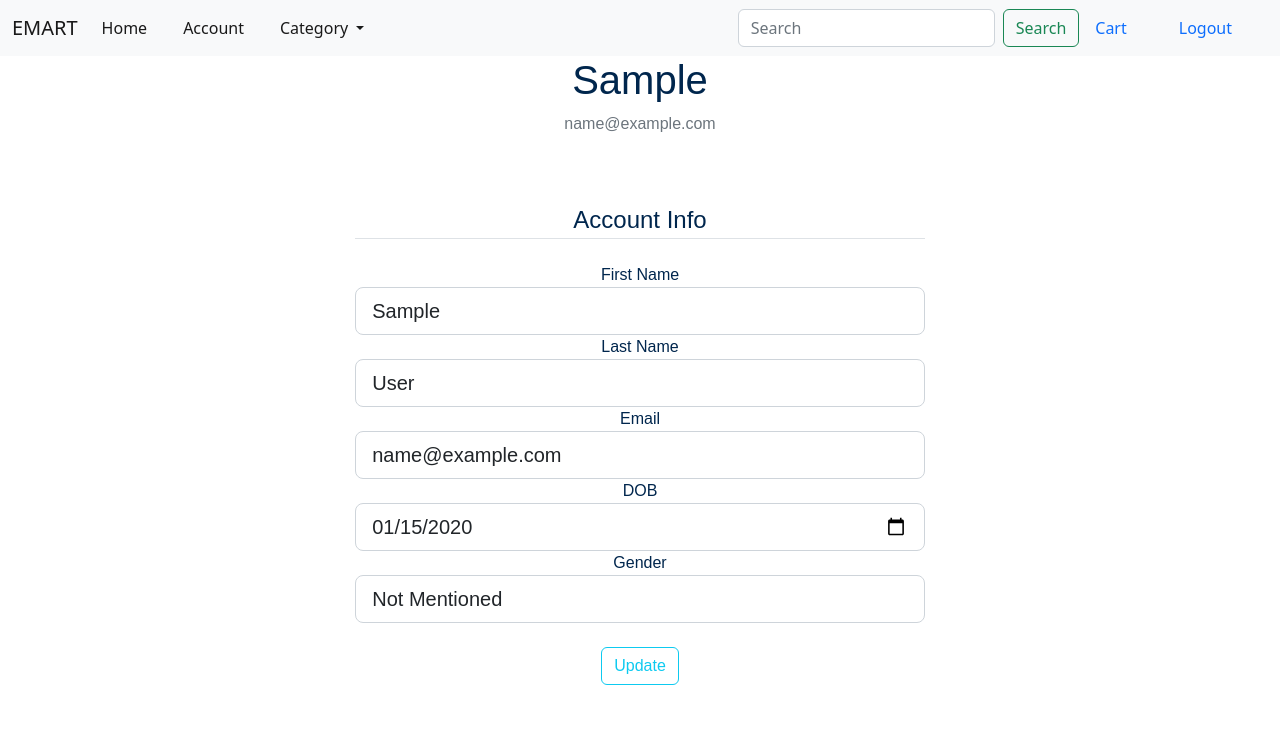
After one commit to DevKag/ecommerce_project, a Flask app: page /account in a window 1280 px wide. The commit adds this page. Shown: the top 734 px of the page. Run offline with Flask 2, Linux system fonts and the light colour scheme; a user stored in the database is signed in; tables that the repository leaves empty hold one stand-in row (values such as "Sample post"); some libraries are stand-ins or nearby versions.

```diff
--- a/ecommerceapp/__init__.py
+++ b/ecommerceapp/__init__.py
@@ -1,6 +1,7 @@
 """Initialize E-Commerce app."""
 import os
 from flask import Flask
+from flask_mail import Mail
 from flask_sqlalchemy import SQLAlchemy
 from flask_migrate import Migrate
 from flask_login.login_manager import LoginManager
@@ -8,6 +9,7 @@ from flask_login.login_manager import LoginManager
 db = SQLAlchemy()
 login_manager = LoginManager()
 migrate = Migrate()
+mail = Mail()
 
 def create_app():
     """Construct the core application."""
@@ -15,6 +17,7 @@ def create_app():
     app.config.from_object("config.Config")
     db.init_app(app)
     migrate.init_app(app, db)
+    mail.init_app(app)
 
     login_manager.login_view="login"
     login_manager.login_message_category="info"
--- a/ecommerceapp/forms.py
+++ b/ecommerceapp/forms.py
@@ -8,7 +8,7 @@ from wtforms.validators import DataRequired, Length, Email, EqualTo, ValidationE
 from ecommerceapp.model import User
 
 UserType = [('customer','Customer'),('admin', 'Admin'),('shopuser','ShopUser')]
-Gender   = [('male', 'Male'), ('female', 'Female'), ('NA','Not Mentioned')]
+Gender   = [('NA','Not Mentioned'), ('male', 'Male'), ('female', 'Female')]
 
 class RegistrationForm(FlaskForm):
     firstname        = StringField('First Name',validators=[DataRequired(), Length(min=2, max=20)])
@@ -33,3 +33,26 @@ class LoginForm(FlaskForm):
     password = PasswordField('Password', validators=[DataRequired()])
     remember = BooleanField('Remember Me')
     submit   = SubmitField('Sign in')
+
+class EmailForm(FlaskForm):
+    email   = StringField('Email', validators=[DataRequired(), Email()])
+    submit  = SubmitField('Submit Email')
+
+class PasswordForm(FlaskForm):
+    password         = PasswordField('Password', validators=[DataRequired()])
+    confirm_password = PasswordField('Confirm Password',validators=[DataRequired(), EqualTo('password')])
+    submit           = SubmitField('Submit Password')
+
+class UpdateAccountForm(FlaskForm):
+    firstname = StringField('First Name',validators=[DataRequired(), Length(min=2, max=20)])
+    lastname  = StringField('Last Name',validators=[DataRequired(), Length(min=2, max=20)])
+    email     = StringField('Email',validators=[DataRequired(), Email()])
+    dob       = DateField('DOB', validators=[DataRequired()])
+    gender    = SelectField('Gender', choices=Gender)
+    submit    = SubmitField('Update')
+
+    def validate_email(self, email):
+        if email.data != current_user.email:
+            user = User.query.filter_by(email=email.data).first()
+            if user:
+                raise ValidationError('That email is taken. Please choose a different one.')
--- a/ecommerceapp/model.py
+++ b/ecommerceapp/model.py
@@ -12,9 +12,9 @@ class UserType(enum.Enum):
     customer = "Customer"
 
 class Gender(enum.Enum):
+    NA     = "Not mentioned"
     male   = "Male"
     female = "Female"
-    NA     = "Not mentioned"
 
 @login_manager.user_loader
 def load_user(user_id):
@@ -34,4 +34,4 @@ class User(db.Model,UserMixin):
     confirmed_on = db.Column(db.DateTime, nullable=True)
 
     def __repr__(self):
-        return f"Username is {self.username}"
+        return f"Username is {self.firstname}"
--- a/ecommerceapp/routes.py
+++ b/ecommerceapp/routes.py
@@ -1,11 +1,13 @@
+from os import abort
 from flask import render_template, url_for, make_response, redirect, request, flash
 from flask import current_app as app
 from datetime import datetime
+from flask_login import current_user, login_user, logout_user, login_required
 from ecommerceapp import db
-from ecommerceapp.forms import RegistrationForm, LoginForm
-from flask_login import current_user, login_user, logout_user, login_required
+from ecommerceapp.forms import RegistrationForm, LoginForm, EmailForm, PasswordForm, UpdateAccountForm
 from ecommerceapp.model import User
 from ecommerceapp.token import generate_confirmation_token, confirm_token
+from ecommerceapp.email import send_email
 
 @app.route('/home')
 @app.route('/')
@@ -18,15 +20,21 @@ def register():
         return redirect(url_for('home'))
     form = RegistrationForm()
     if form.validate_on_submit():
-        print(form.dob.data)
         user = User(lastname=form.lastname.data,firstname=form.firstname.data, dob=form.dob.data,
                     address=form.address.data, email=form.email.data, password=form.password.data,
                     confirmed=False)
         db.session.add(user)
         db.session.commit()
+
         token = generate_confirmation_token(user.email)
-        flash('Your account has been created!', 'success')
-        return redirect(url_for('login'))
+
+        confirm_url = url_for('confirm_email', token=token, _external=True)
+        html = render_template('activate.html', confirm_url=confirm_url)
+        subject = "Please confirm your email"
+        send_email(user.email, subject, html)
+
+        flash('A confirmation email has been sent via email.', 'success')
+        return redirect(url_for("home"))
     return render_template('register.html', title='Register', form=form)
 
 
@@ -38,9 +46,13 @@ def login():
     if form.validate_on_submit():
         user = User.query.filter_by(email=form.email.data).first()
         if user and form.password.data:
-            login_user(user, remember=form.remember.data)
-            flash('Login Successful!', 'success')
-            return redirect(url_for('home'))
+            if user.confirmed:
+                login_user(user, remember=form.remember.data)
+                flash('Login Successful!', 'success')
+                return redirect(url_for('home'))
+            else:
+                flash('Please confirmed your account by clicking link send on your mail', 'danger')
+                return render_template('login.html', title='Login', form=form)
         else:
             flash('Login Unsuccessful. Please check username and password', 'danger')
     return render_template('login.html', title='Login', form=form)
@@ -49,4 +61,89 @@ def login():
 def logout():
     logout_user()
     flash('Logout Successful', 'success')
-    return render_template('logout.html')
+    return redirect(url_for('login'))
+
+@app.route('/confirm/<token>')
+def confirm_email(token):
+    try:
+        email = confirm_token(token)
+    except:
+        flash('The confirmation link is invalid or has expired.', 'danger')
+    user = User.query.filter_by(email=email).first_or_404()
+    if user.confirmed:
+        flash('Account already confirmed. Please login.', 'success')
+    else:
+        user.confirmed = True
+        user.confirmed_on = datetime.now()
+        db.session.add(user)
+        db.session.commit()
+        flash('You have confirmed your account. Thanks!', 'success')
+    return redirect(url_for('home'))
+
+@app.route('/reset', methods=["GET", "POST"])
+def reset():
+    form = EmailForm()
+
+    if form.validate_on_submit():
+        user = User.query.filter_by(email=form.email.data).first_or_404()
+
+        subject = "Password reset requested"
+        token = generate_confirmation_token(form.email.data)
+
+        recover_url = url_for(
+            'reset_with_token',
+            token=token,
+            _external=True)
+
+        html = render_template(
+            'recover.html',
+            recover_url=recover_url)
+
+        # Let's assume that send_email was defined in myapp/util.py
+        send_email(user.email, subject, html)
+
+        return redirect(url_for('home'))
+    return render_template('reset.html', form=form)
+
+
+@app.route('/reset/<token>', methods=["GET", "POST"])
+def reset_with_token(token):
+    try:
+        email = confirm_token(token)
+    except:
+        abort(404)
+
+    form = PasswordForm()
+
+    if form.validate_on_submit():
+        user = User.query.filter_by(email=email).first_or_404()
+
+        user.password = form.password.data
+        db.session.add(user)
+        db.session.commit()
+
+        return redirect(url_for('login'))
+
+    return render_template('reset_with_token.html', form=form, token=token)
+
+@app.route("/account", methods=['GET', 'POST'])
+@login_required
+def account():
+    form = UpdateAccountForm()
+    if form.validate_on_submit():
+        current_user.lastname = form.lastname.data
+        current_user.firstname = form.firstname.data
+        current_user.email = form.email.data
+        current_user.dob = form.dob.data
+        current_user.gender =  form.gender.data
+        db.session.commit()
+        flash('Your account has been updated!', 'success')
+        return redirect(url_for('account'))
+    elif request.method == 'GET':
+        form.lastname.data = current_user.lastname
+        form.firstname.data = current_user.firstname
+        form.email.data = current_user.email
+        form.dob.data = current_user.dob
+        form.gender.data = current_user.gender
+    return render_template('account.html', title='Account',
+                           form=form)
--- /dev/null
+++ b/ecommerceapp/templates/account.html
@@ -0,0 +1,88 @@
+{% extends 'base.html' %}
+{% block content %}
+      <div class="media">
+        <div class="media-body">
+          <h2 class="account-heading">{{ current_user.firstname }}</h2>
+          <p class="text-secondary">{{ current_user.email }}</p>
+        </div>
+      </div>
+        <form method="POST" action="" enctype="multipart/form-data" class="form">
+            {{ form.hidden_tag() }}
+            <fieldset class="form-group">
+                <legend class="border-bottom mb-4">Account Info</legend>
+                <div class="form-group">
+                    {{ form.firstname.label(class="form-control-label") }}
+
+                    {% if form.firstname.errors %}
+                        {{ form.firstname(class="form-control form-control-lg is-invalid") }}
+                        <div class="invalid-feedback">
+                            {% for error in form.firstname.errors %}
+                                <span>{{ error }}</span>
+                            {% endfor %}
+                        </div>
+                    {% else %}
+                        {{ form.firstname(class="form-control form-control-lg") }}
+                    {% endif %}
+                </div>
+                <div class="form-group">
+                    {{ form.lastname.label(class="form-control-label") }}
+
+                    {% if form.lastname.errors %}
+                        {{ form.lastname(class="form-control form-control-lg is-invalid") }}
+                        <div class="invalid-feedback">
+                            {% for error in form.lastname.errors %}
+                                <span>{{ error }}</span>
+                            {% endfor %}
+                        </div>
+                    {% else %}
+                        {{ form.lastname(class="form-control form-control-lg") }}
+                    {% endif %}
+                </div>
+                <div class="form-group">
+                    {{ form.email.label(class="form-control-label") }}
+                    {% if form.email.errors %}
+                        {{ form.email(class="form-control form-control-lg is-invalid") }}
+                        <div class="invalid-feedback">
+                            {% for error in form.email.errors %}
+                                <span>{{ error }}</span>
+                            {% endfor %}
+                        </div>
+                    {% else %}
+                        {{ form.email(class="form-control form-control-lg") }}
+                    {% endif %}
+                </div>
+                <div class="form-group">
+                    {{ form.dob.label(class="form-control-label") }}
+                    {% if form.dob.errors %}
+                        {{ form.dob(class="form-control form-control-lg is-invalid") }}
+                        <div class="invalid-feedback">
+                            {% for error in form.dob.errors %}
+                                <span>{{ error }}</span>
+                            {% endfor %}
+                        </div>
+                    {% else %}
+                        {{ form.dob(class="form-control form-control-lg") }}
+                    {% endif %}
+                </div>
+
+                <div class="form-group" >
+                    {{ form.gender.label(class="form-control-label") }}
+                    {% if form.gender.errors %}
+                        {{ form.gender(class="form-control form-control-lg is-invalid") }}
+                        <div class="invalid-feedback">
+                            {% for error in form.gender.errors %}
+                                <span>{{ error }}</span>
+                            {% endfor %}
+                        </div>
+                    {% else %}
+                        {{ form.gender(class="form-control form-control-lg")}}
+                    {% endif %}
+                </div>
+                <br>
+            </fieldset>
+            <div class="form-group">
+                {{ form.submit(class="btn btn-outline-info") }}
+            </div>
+        </form>
+
+{% endblock content %}
--- /dev/null
+++ b/ecommerceapp/templates/activate.html
@@ -0,0 +1,4 @@
+<p>Welcome! Thanks for signing up. Please follow this link to activate your account:</p>
+<p><a href="{{ confirm_url }}">{{ confirm_url }}</a></p>
+<br>
+<p>Cheers!</p>
--- a/ecommerceapp/templates/base.html
+++ b/ecommerceapp/templates/base.html
@@ -25,7 +25,7 @@
                 <a class="nav-link active" aria-current="page" href="{{ url_for('home')}}">Home</a>
               </li>
               <li class="nav-item">
-                <a class="nav-link active" href="#">Account</a>
+                <a class="nav-link active" href="{{url_for('account')}}">Account</a>
               </li>
               <li class="nav-item dropdown">
                 <a class="nav-link active dropdown-toggle" href="#" id="navbarDropdown" role="button" data-bs-toggle="dropdown" aria-expanded="false">
@@ -49,7 +49,7 @@
               <li class="nav-item">
                 <a class="nav-link" href="#">Cart</a>
               </li>
-              {% if current_user.is_authenticated %}
+              {% if current_user.is_authenticated and current_user.confirmed%}
                 <li class="nav-item">
                   <a class="nav-link" href="{{ url_for('logout') }}">Logout</a>
                 </li>
--- a/ecommerceapp/templates/home.html
+++ b/ecommerceapp/templates/home.html
@@ -1,3 +1,4 @@
 {% extends 'base.html' %}
 {% block content %}
+    {{current_user.confirmed}}
 {% endblock %}
--- /dev/null
+++ b/ecommerceapp/templates/recover.html
@@ -0,0 +1,4 @@
+<p>Welcome! Thanks for signing up. Please follow this link to activate your account:</p>
+<p><a href="{{ recover_url }}">{{ recover_url }}</a></p>
+<br>
+<p>Cheers!</p>
```
Also changed, not shown: config.py (+13 -0 lines), ecommerceapp/email.py (added, +11 -0 lines), ecommerceapp/templates/login.html (+7 -3 lines), ecommerceapp/templates/reset.html (added, +30 -0 lines), ecommerceapp/templates/reset_with_token.html (added, +44 -0 lines), migrations/versions/64bb94c4eac6_.py (added, +30 -0 lines), README.md, 1 other file.
